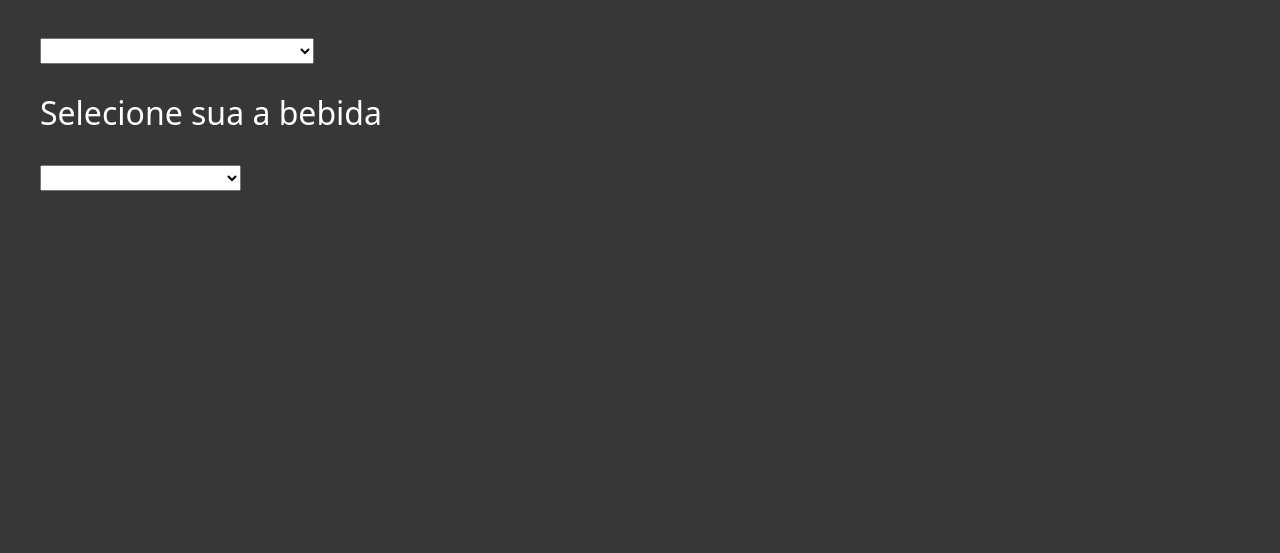
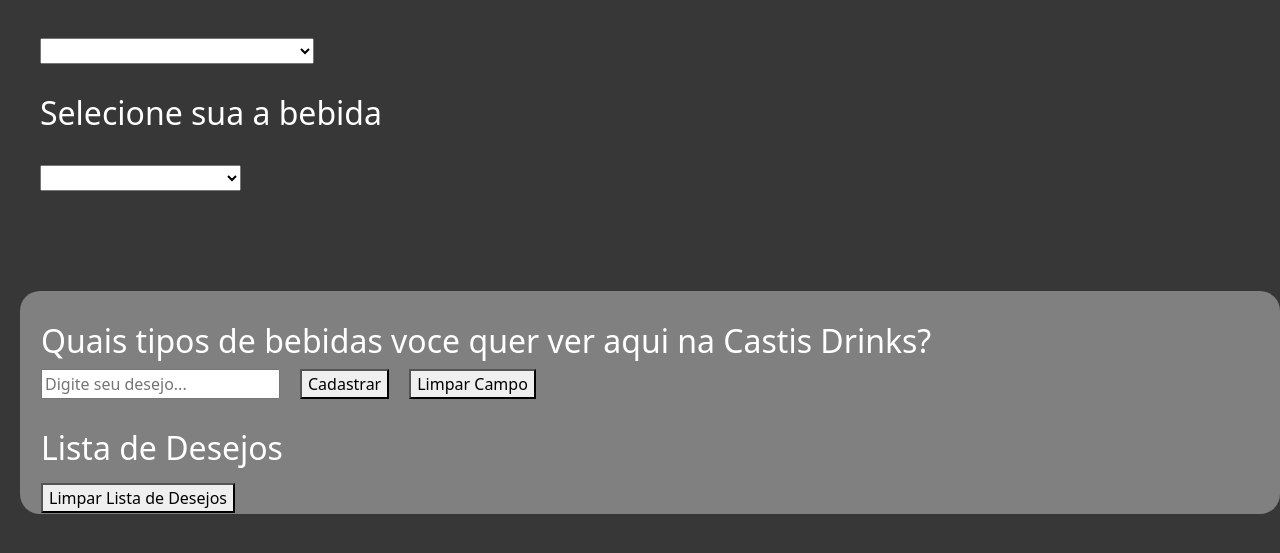
Before and after one commit to Gucastilho/Atividade1-Web2, an Angular app: page / in a window 1280 px wide. Shown: the part 2072-2625 px from the top of the page. Built offline with nearby package versions, Linux system fonts and the light colour scheme.

Commit message:
campo cadastro pedidos

```diff
--- a/src/app/footer/footer.component.css
+++ b/src/app/footer/footer.component.css
@@ -24,3 +24,11 @@ h2 {
 select{
   margin-top: 25px;
 }
+
+.pedidosManuais{
+  margin-top: 100px;
+  background-color: grey;
+  border-radius: 20px;
+  padding: 1px;
+
+}
--- a/src/app/footer/footer.component.html
+++ b/src/app/footer/footer.component.html
@@ -31,3 +31,23 @@
     <p>Marca: {{TipoModeloSelecionado.nome}}</p>
     <p>Preço: {{TipoModeloSelecionado.preco}}</p>
 </div>
+
+
+<div class="pedidosManuais">
+
+
+<h2 >Quais tipos de bebidas voce quer ver aqui na Castis Drinks?</h2>
+<input type="text" [(ngModel)]="DesejoUsuario" placeholder="Digite seu desejo...">
+<button (click)="AdicionarDesejo()">Cadastrar</button>
+<button (click)="LimparListaDesejo()">Limpar Campo</button>
+
+
+
+<h2>Lista de Desejos</h2>
+<ul>
+  <li *ngFor="let desejo of desejos">{{ desejo }}</li>
+</ul>
+
+<button (click)="LimparDesejos()">Limpar Lista de Desejos</button>
+
+</div>
```
